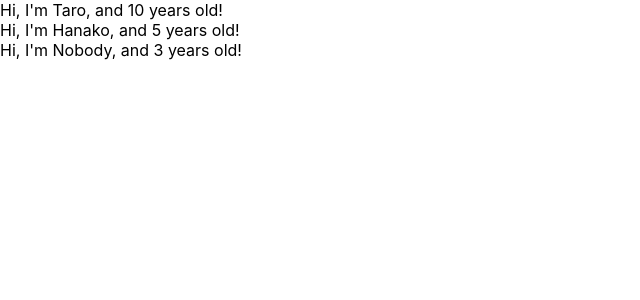
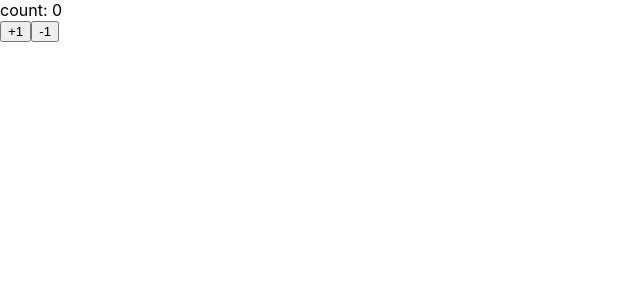
Before and after one commit to suminari-setoguchi/udemy-react-redux-crud-application, a React (Create React App) app: page / in a window 1280 px wide. Shown: the top 300 px of the page, without its empty margins (0-640 px from the left). Built offline with nearby package versions, Linux system fonts and the light colour scheme.

Commit message:
learn state and setState

```diff
--- a/src/App.js
+++ b/src/App.js
@@ -1,37 +1,46 @@
-import React from 'react';
-import PropTypes from "prop-types"
+import React, {Component} from 'react';
 
 const App = () => {
-  const profiles = [
-    { name: "Taro", age: 10 },
-    { name: "Hanako", age: 5 },
-    { name: "Nobody", age: 3},
-  ];
   return (
-    <div className="">
-      {
-        profiles.map((profile, index) => {
-          return (
-            <User name={profile.name} age={profile.age} key={index} />
-          )
-        })
-      }
-    </div>
+    <Counter></Counter>
   )
 }
 
-const User = (props) => {
-  return (
-    <div>
-      Hi, I'm {props.name}, and {props.age} years old!
-    </div>
-  )
+class Counter extends Component {
+  constructor(props) {
+    super(props)
+    this.state = {
+      count: 0,
+    }
+  }
+
+  handlePlusButton = () => {
+    this.setState({
+      count: this.state.count + 1,
+    })
+  }
+
+  handleMinusButton = () => {
+    this.setState({
+      count: this.state.count - 1,
+    })
+  }
+
+  render() {
+    return (
+      <React.Fragment>
+        <div>
+          count: {this.state.count}
+        </div>
+        <button className="" onClick={this.handlePlusButton}>
+          +1
+        </button>
+        <button className="" onClick={this.handleMinusButton}>
+          -1
+        </button>
+      </React.Fragment>
+    );
+  }
 }
 
-User.propTypes = {
-  name: PropTypes.string,
-  age: PropTypes.number.isRequired,
-};
-
-
 export default App;
```
